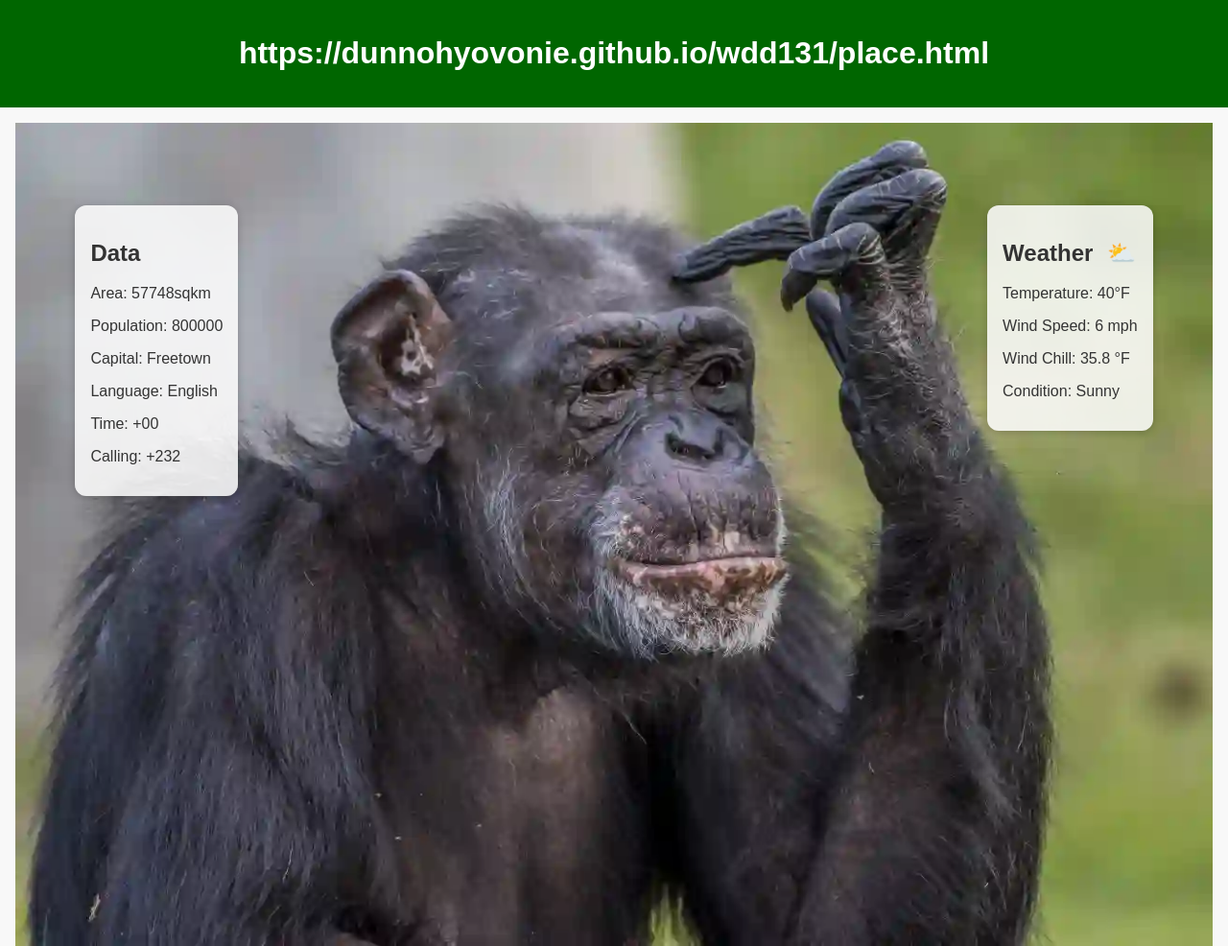
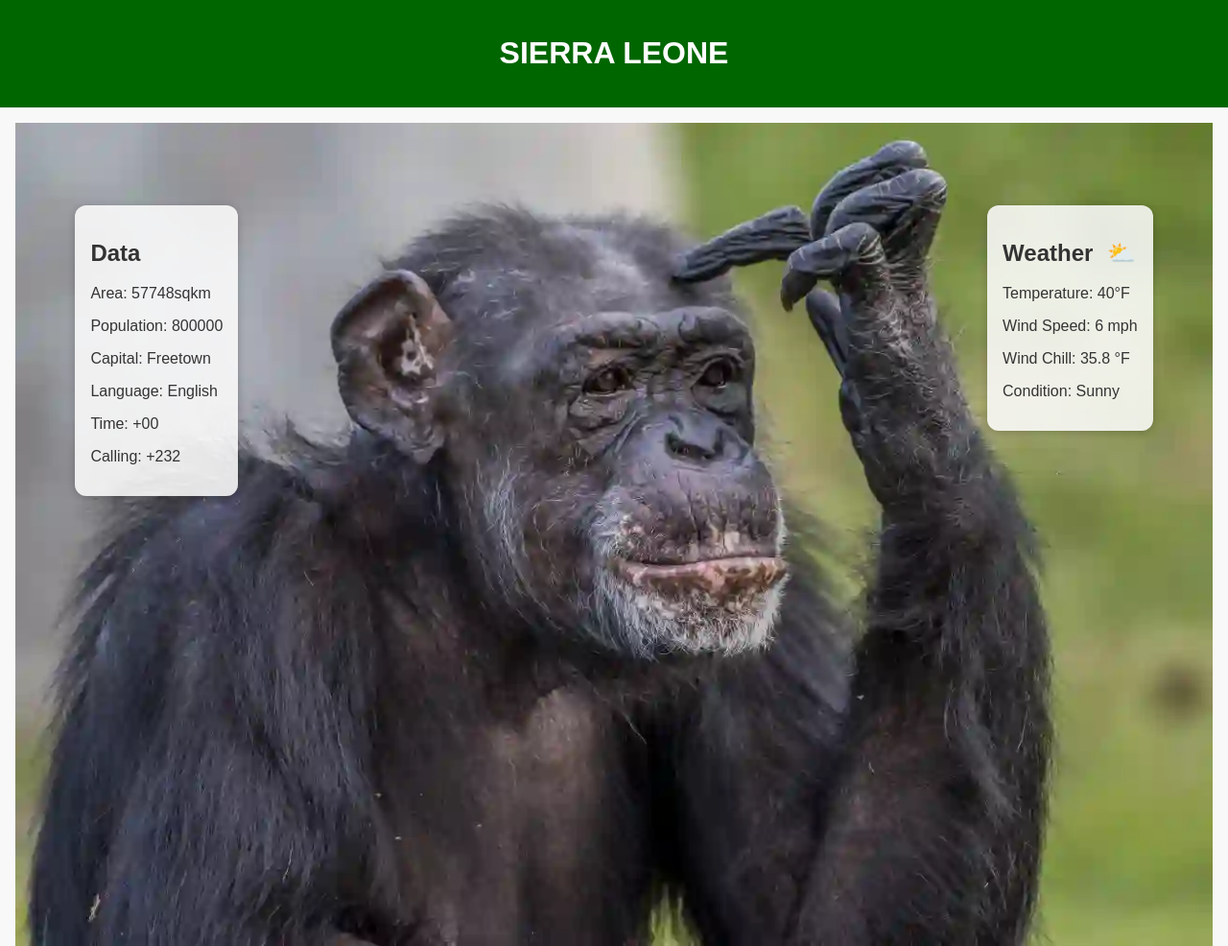
Before and after one commit to dunnohyovonie/wdd131, a plain HTML site: page place.html in a window 1280 px wide. Shown: the top 986 px of the page at 96% size. Drawn offline with Linux system fonts and the light colour scheme.

Commit message:
Update place.html

```diff
--- a/place.html
+++ b/place.html
@@ -15,7 +15,7 @@
 </head>
 <body>
   <header>
-    <h1>https://dunnohyovonie.github.io/wdd131/place.html</h1>
+    <h1>SIERRA LEONE</h1>
   </header>
   <main>
     <div class="hero-container">
```
